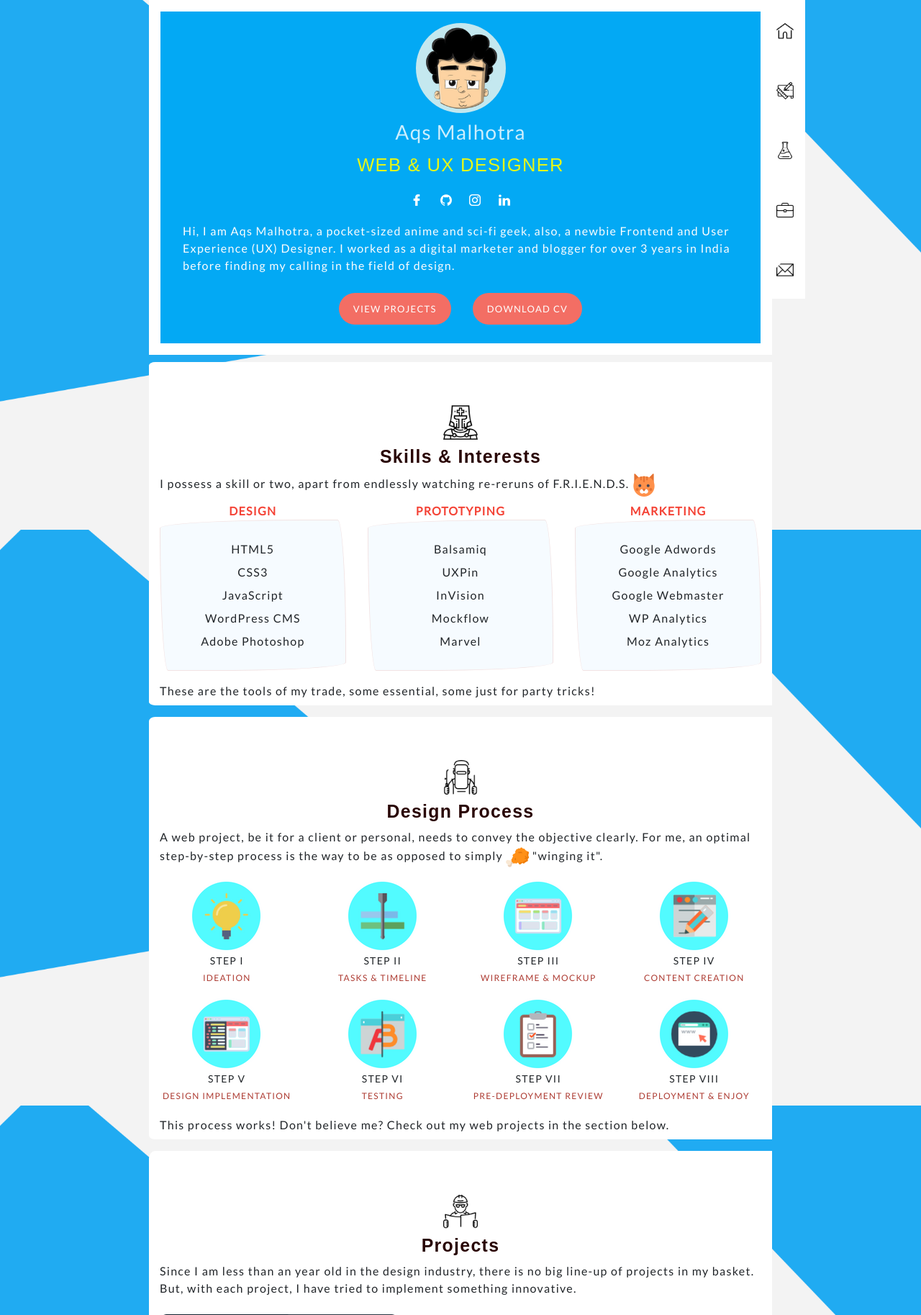
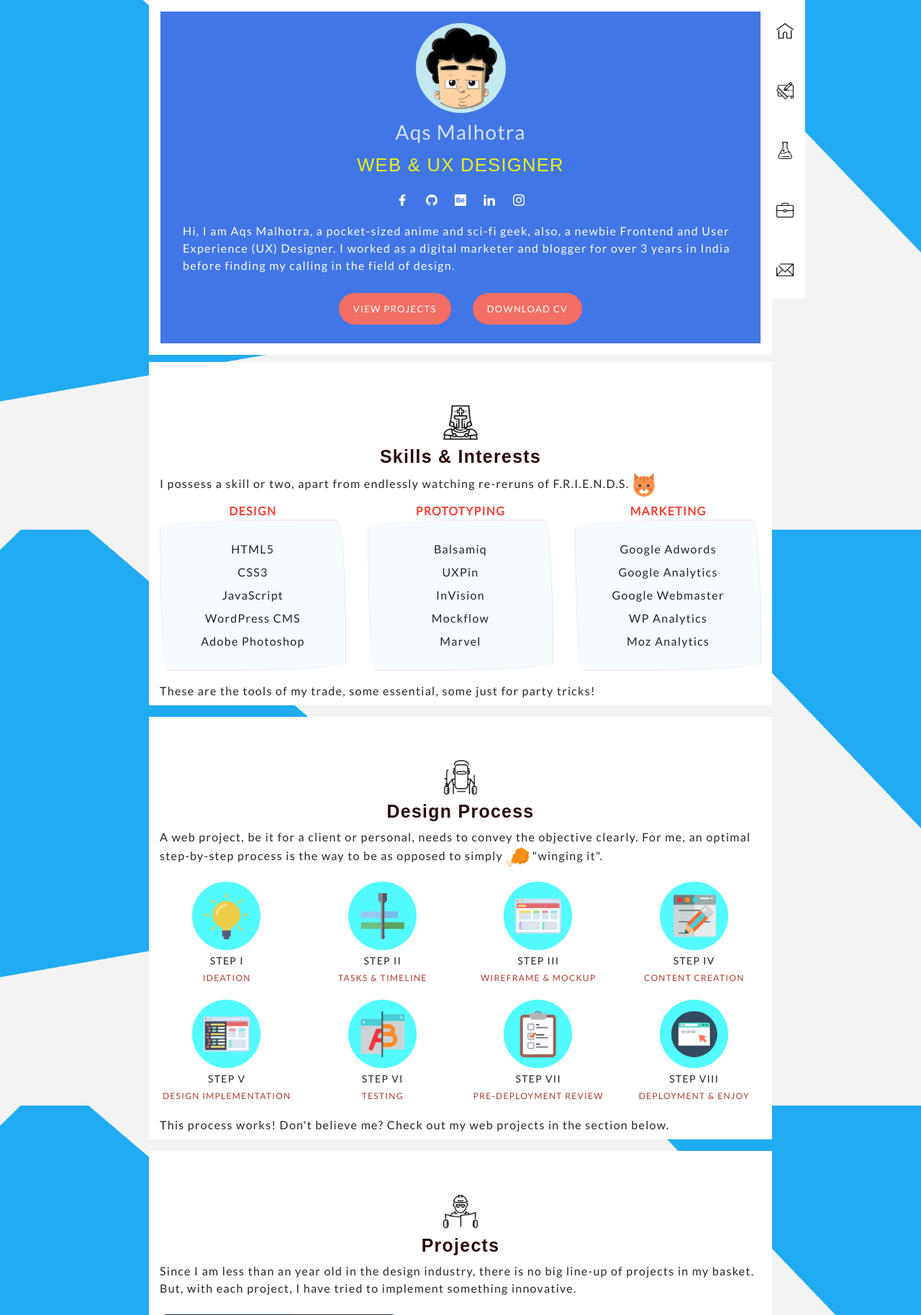
Before and after one commit to aqsmalhotra/portfolio, a PHP site: page /portfolio/ in a window 1280 px wide. Shown: the part 64-1891 px from the top of the page at 72% size. Run offline with PHP 8.4, Linux system fonts and the light colour scheme; some libraries are stand-ins or nearby versions; some web fonts are replaced.

Commit message:
image consolidation

```diff
--- a/css/style.css
+++ b/css/style.css
@@ -24,7 +24,7 @@ h3 {
 }
 
 body{
-  background-image: url(../images/bg.png);
+  background-image: url(../images/content/bg.png);
   font-size: 16px;
   line-height: 1.5em;
   letter-spacing: .08em;
@@ -114,7 +114,7 @@ main{
 }
 
 .main-content{
-    background-color:#03A9F4;
+    background-color:hsl(221, 77%, 58%);
     flex:1 1 0;
     min-width: 768px;
     padding:1em;
@@ -285,8 +285,6 @@ footer{
 
 section {
   background-color: #fff !important;
-  border-top-left-radius: 1%;
-  border-bottom-left-radius: 1%;
 
 }
 
--- a/index.php
+++ b/index.php
@@ -20,7 +20,7 @@ DEFINE('BASE_URL','http://localhost/portfolio/');
   <link rel="stylesheet" href="https://cdnjs.cloudflare.com/ajax/libs/animate.css/3.5.2/animate.min.css" integrity="sha384-OHBBOqpYHNsIqQy8hL1U+8OXf9hH6QRxi0+EODezv82DfnZoV7qoHAZDwMwEJvSw" crossorigin="anonymous">
   <link rel="stylesheet" type="text/css" href="<?php echo BASE_URL; ?>css/style.css?v=1.2">
   <link rel="stylesheet" type="text/css" href="<?php echo BASE_URL; ?>css/responsive.css?v=1.1">
-  <link rel="shortcut icon" href="images/favicon.png" type="image/x-icon">
+  <link rel="shortcut icon" href="images/content/favicon.png" type="image/x-icon">
 
 
   <!--JAVASCRIPT LIBRARY INCLUDED JQUERY, BOOSTRAP-->
@@ -55,14 +55,15 @@ DEFINE('BASE_URL','http://localhost/portfolio/');
       <div class="main-content" id="home">
         <div class="container-fluid">
           <div class="text-center">
-            <img alt="Aqs Malhotra Logo" src="./images/pic.png" class="img-fluid rounded-circle" width="125" height="125" />
+            <img alt="Aqs Malhotra Logo" src="./images/content/logo.png" class="img-fluid rounded-circle" width="125" height="125" />
             <h1 class="portfolio-name">Aqs Malhotra</h1>
             <h2 class="portfolio-role">Web & UX Designer</h2>
             <ul class="social-section">
-              <li><a href="https://www.facebook.com/aqs.malhotra" target="_blank"><img alt="Aqs Malhotra Facebook" src="./images/social/social-icon1.png" /></a></li>
-              <li><a href="https://github.com/aqsmalhotra/" target="_blank"><img alt="Aqs Malhotra Github" src="./images/social/social-icon2.png" /></a></li>
-              <li><a href="https://www.instagram.com/aqsmalhotra/" target="_blank"><img alt="Aqs Malhotra Instagram" src="./images/social/social-icon3.png" /></a></li>
-              <li><a href="https://ca.linkedin.com/in/aqs-malhotra-381b7752" target="_blank"><img alt="Aqs Malhotra LinkedIn" src="./images/social/social-icon4.png" /></a></li>
+              <li><a href="https://www.facebook.com/aqs.malhotra" rel="noopener noreferrer" target="_blank"><img alt="Aqs Malhotra Facebook" src="./images/social/social-icon1.png" /></a></li>
+              <li><a href="https://github.com/aqsmalhotra/" rel="noopener noreferrer" target="_blank"><img alt="Aqs Malhotra Github" src="./images/social/social-icon2.png" /></a></li>
+              <li><a href="http://be.net/aqsm2011e41e" rel="noopener noreferrer" target="_blank"><img alt="Aqs Malhotra Behance" src="./images/social/social-icon5.png" /></a></li>
+              <li><a href="https://ca.linkedin.com/in/aqs-malhotra-381b7752" rel="noopener noreferrer" target="_blank"><img alt="Aqs Malhotra LinkedIn" src="./images/social/social-icon4.png" /></a></li>
+              <li><a href="https://www.instagram.com/aqsmalhotra/" rel="noopener noreferrer" target="_blank"><img alt="Aqs Malhotra Instagram" src="./images/social/social-icon3.png" /></a></li>
             </ul>
             <div class="portfolio-text text-left">
               <p>
```
Also changed, not shown: other parts of index.php (+16 -31 lines), images/content/bg.png (renamed from images/bg.png), images/content/cat.png (renamed from images/cat.png), images/content/caveman.png (renamed from images/caveman.png), images/content/devil.png (renamed from images/devil.png), images/content/dog.png (renamed from images/dog.png), images/content/favicon.png (renamed from images/favicon.png), images/content/logo.png (renamed from images/pic.png), images/content/wings.png (renamed from images/wings.png), images/footer/behance-logo.png (added), images/logo.svg (deleted), images/projects/site1.png, images/projects/site2.png, images/projects/site3.png, 4 more files, 1 other file.
